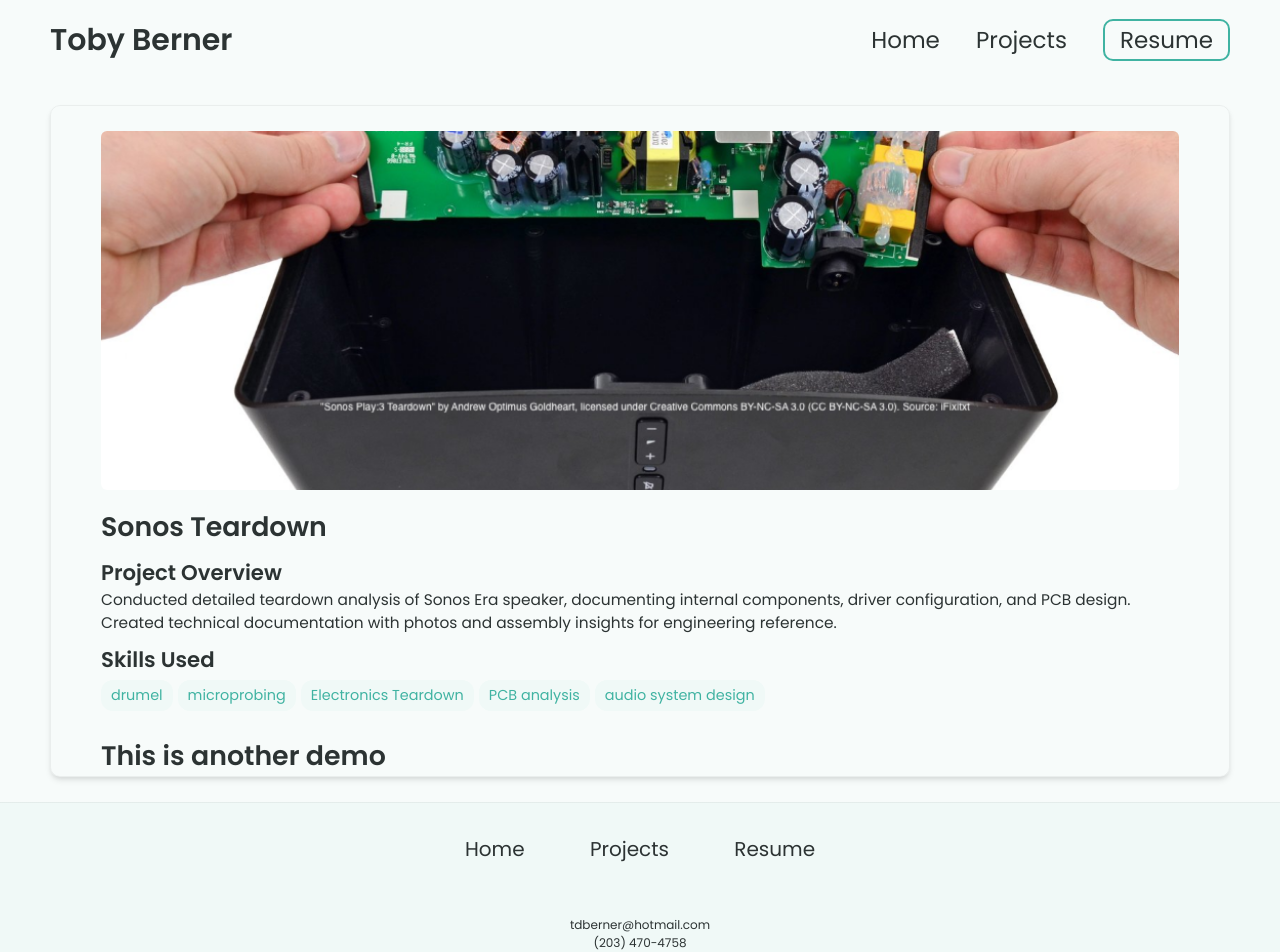
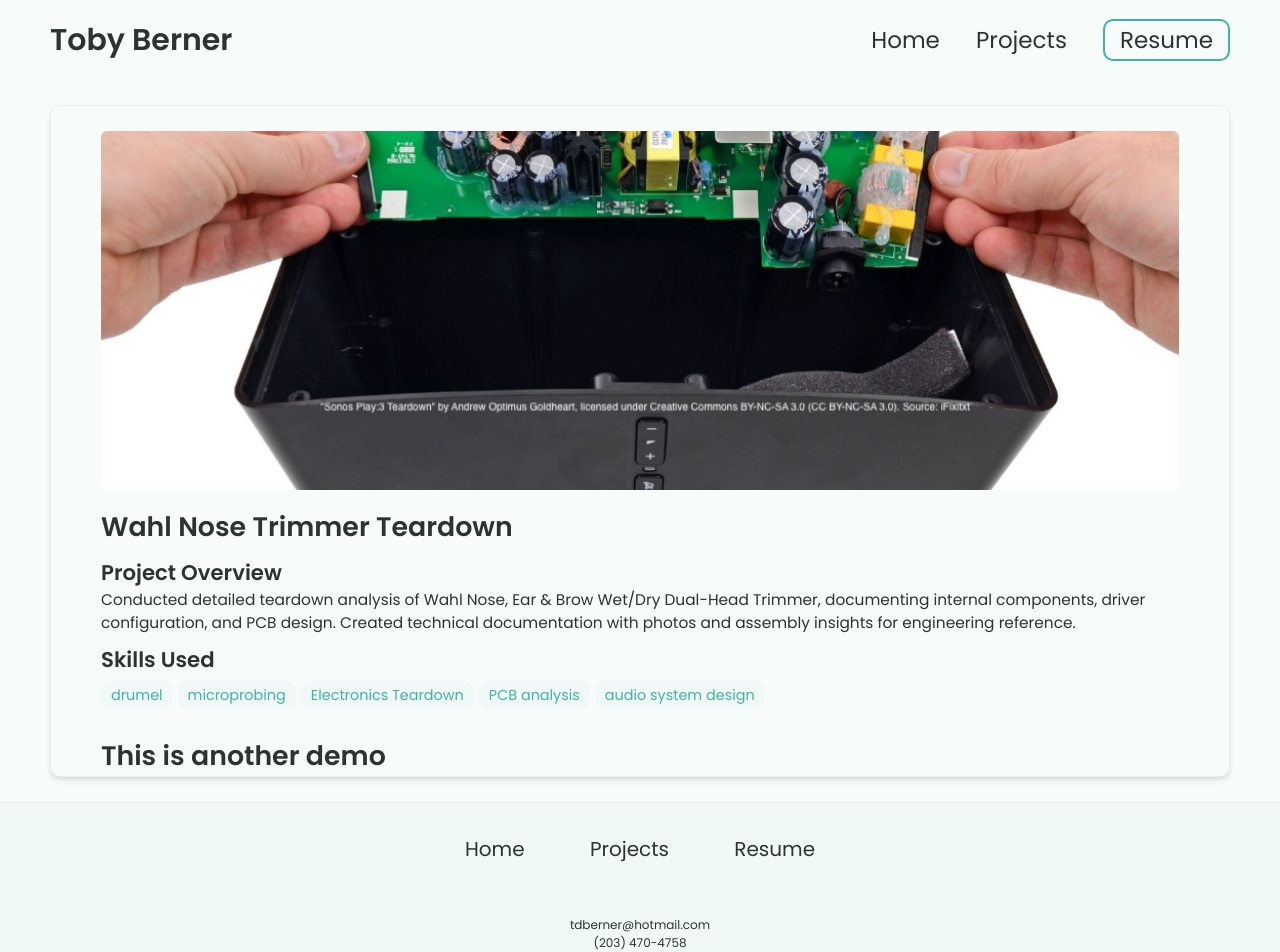
Before and after one commit to tdberner/tdberner.github.io, a Jekyll site: the page built from _projects/sonos-teardown/index.md, in a window 1280 px wide. Built offline with Jekyll 4.4.1, drawn with Linux system fonts in a browser that asks for light colours.

Commit message:
Update index.md

```diff
--- a/_projects/sonos-teardown/index.md
+++ b/_projects/sonos-teardown/index.md
@@ -1,7 +1,7 @@
 ---
 layout: post
-title: Sonos Teardown
-description: Conducted detailed teardown analysis of Sonos Era speaker, documenting internal components, driver configuration, and PCB design. Created technical documentation with photos and assembly insights for engineering reference.
+title: Wahl Nose Trimmer Teardown
+description: Conducted detailed teardown analysis of Wahl Nose, Ear & Brow Wet/Dry Dual-Head Trimmer, documenting internal components, driver configuration, and PCB design. Created technical documentation with photos and assembly insights for engineering reference.
 skills:
   - drumel
   - microprobing
```
